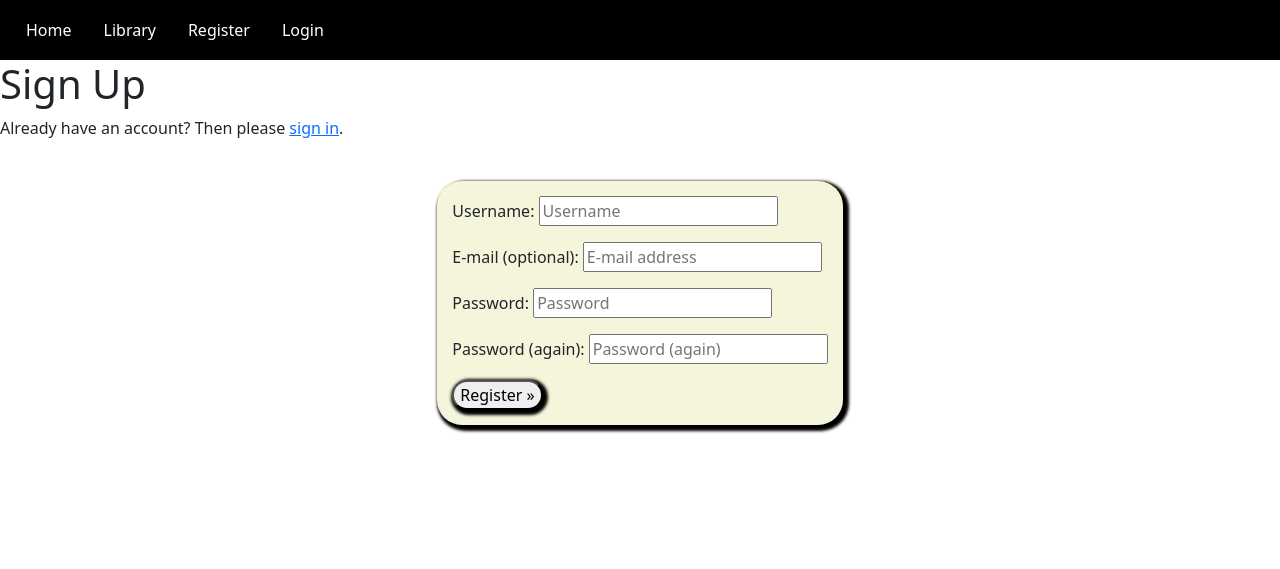
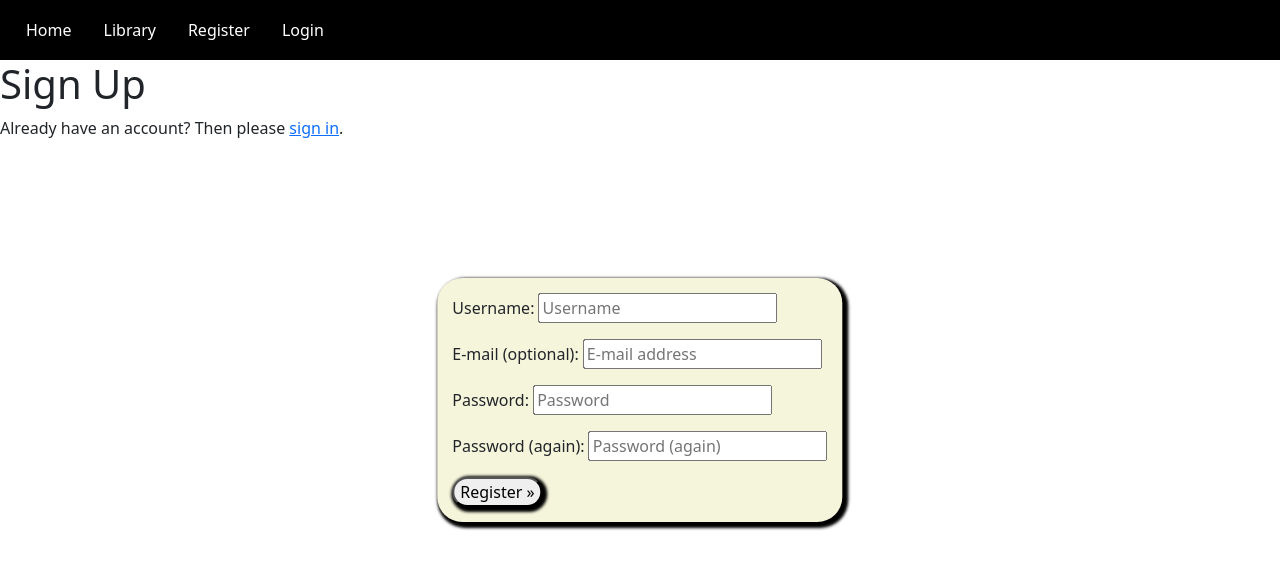
Before and after one commit to GitHub-Harrison/gamers-library, a Django app: page /accounts/signup/ in a window 1280 px wide. Shown: the top 569 px of the page. Run offline with Django 3.2, Linux system fonts and the light colour scheme.

Commit message:
Add centering class to main div

```diff
--- a/templates/account/login.html
+++ b/templates/account/login.html
@@ -13,7 +13,7 @@
     <a href="{{ signup_url }}">sign up</a> first.{% endblocktrans %}</p>
 </div>
 
-<div class="form-center">
+<div class="log-center">
     <form class="login" method="POST" action="{% url 'account_login' %}">
         {% csrf_token %}
         {{ form.as_p }}
--- a/templates/account/logout.html
+++ b/templates/account/logout.html
@@ -7,7 +7,7 @@
 {% block content %}
 
 
-<div class="form-center">
+<div class="log-center">
     <form method="post" action="{% url 'account_logout' %}">
         <h1>{% trans "Sign Out" %}</h1>
         <p>{% trans 'Are you sure you want to sign out?' %}</p>
--- a/templates/account/signup.html
+++ b/templates/account/signup.html
@@ -9,7 +9,7 @@
 
 <p>{% blocktrans %}Already have an account? Then please <a href="{{ login_url }}">sign in</a>.{% endblocktrans %}</p>
 
-<div class="form-center">
+<div class="log-center">
     <form class="signup" id="signup_form" method="post" action="{% url 'account_signup' %}">
         {% csrf_token %}
         {{ form.as_p }}
```
